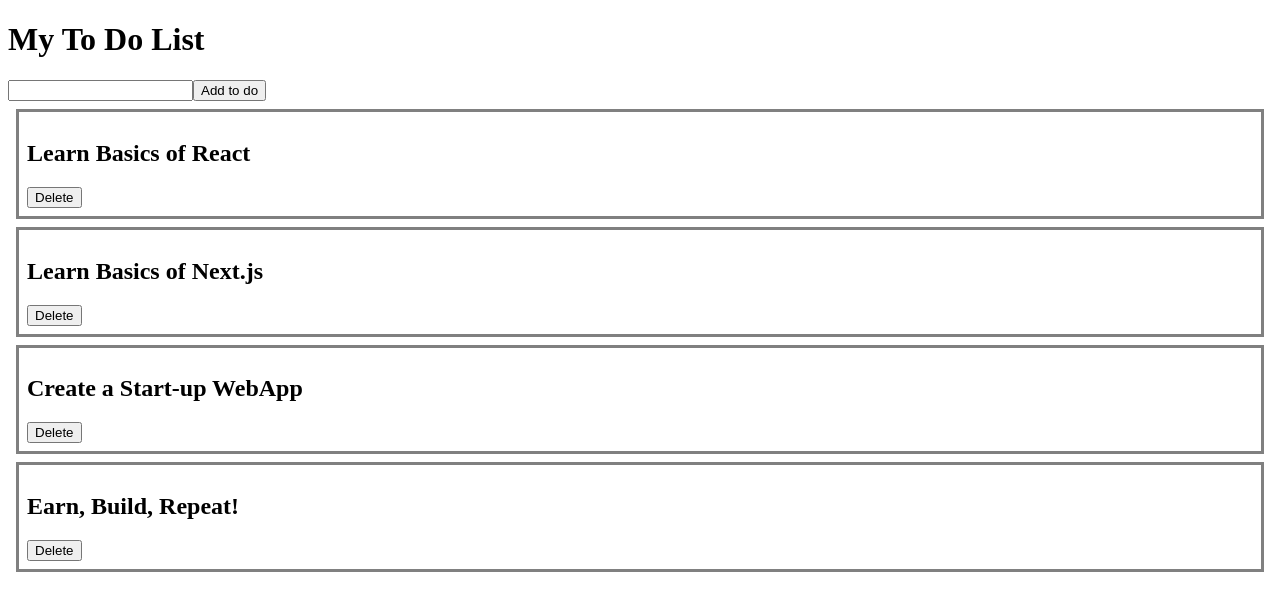
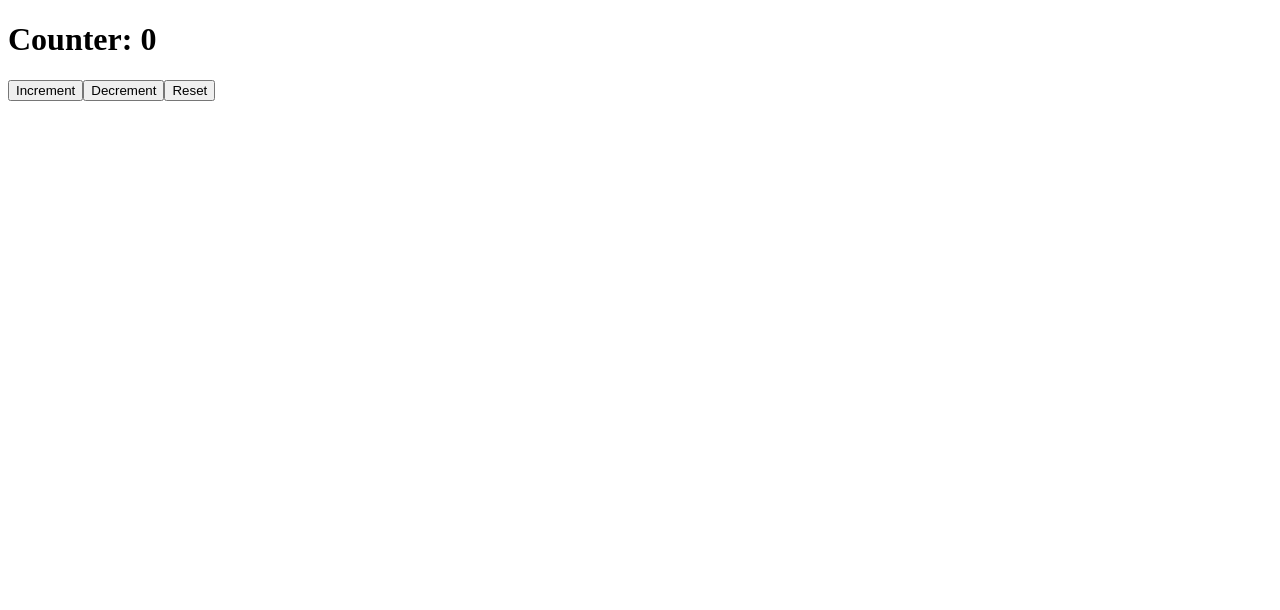
Before and after one commit to jdalmeria-tech/react-course, a React (Vite) app: page / in a window 1280 px wide. Shown: the top 610 px of the page. Built offline with nearby package versions, Linux system fonts and the light colour scheme.

Commit message:
learning basics of useState() hook

```diff
--- a/src/App.jsx
+++ b/src/App.jsx
@@ -2,11 +2,17 @@ import './App.css'
 import Todo from './components/Todo.jsx'
 import TodoTitle from './components/TodoTitle.jsx'
 import Popup from './components/Popup.jsx'
+import Counter from './components/Counter.jsx'
 import { useState } from 'react'
 
 
 
 function App() {
+
+
+
+  return <Counter />
+
   const [popupOpen, setPopupOpen] =  useState(false)
   // it's like saying popupOpen = false
   return (
--- /dev/null
+++ b/src/components/Counter.jsx
@@ -0,0 +1,24 @@
+import { useState } from "react"
+
+function Counter () {
+  const [count, setCount] = useState(0)
+
+  return(
+    <>
+      <div className="counter">
+        <h1>
+          Counter: {count}
+        </h1>
+        <button
+        onClick={() => setCount(count +1 )}
+        >
+          Increment
+        </button>
+        <button onClick={() => setCount(count - 1)}>Decrement</button>
+        <button onClick={() => setCount(0)}>Reset</button>
+      </div>
+    </>
+  )
+}
+
+export default Counter
```
